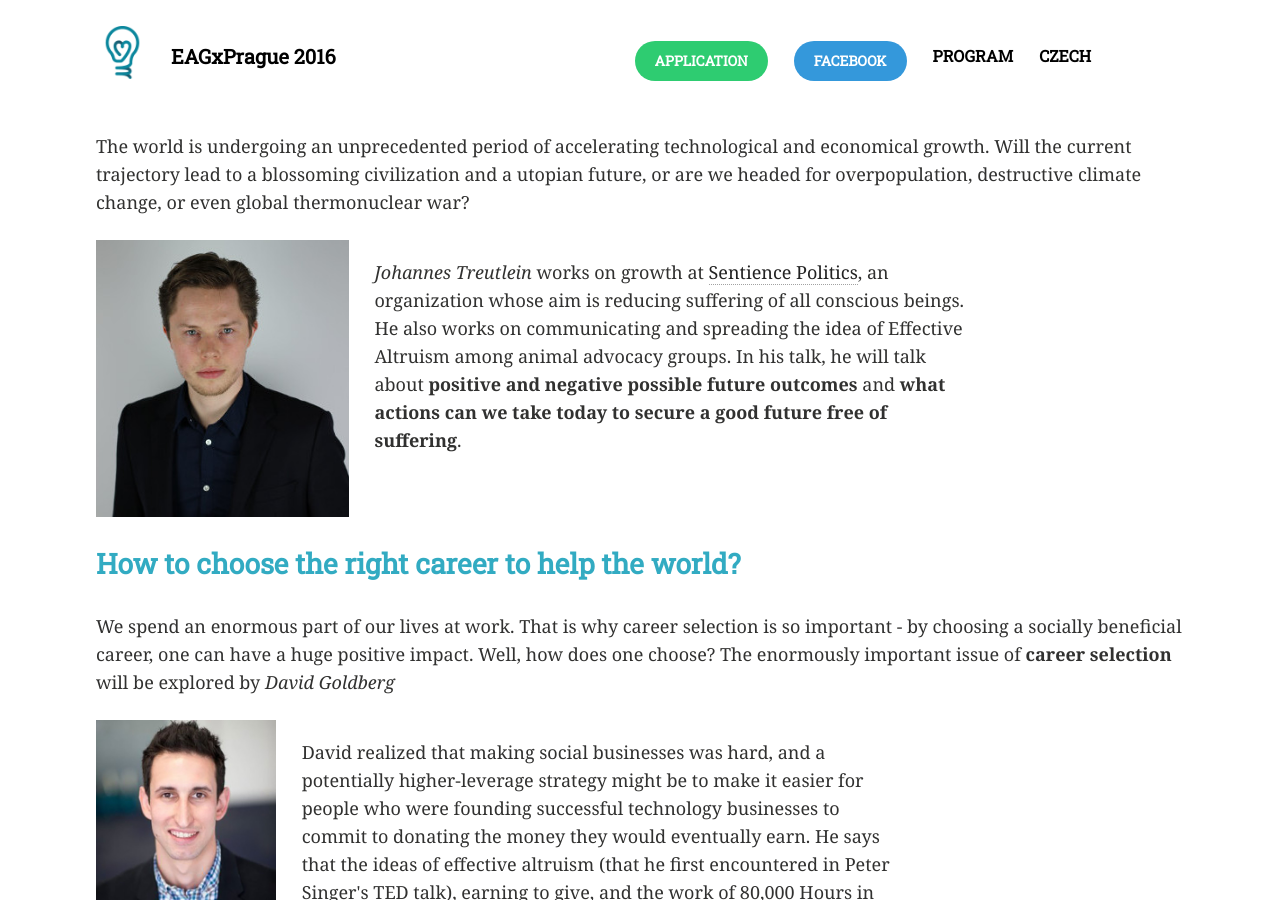
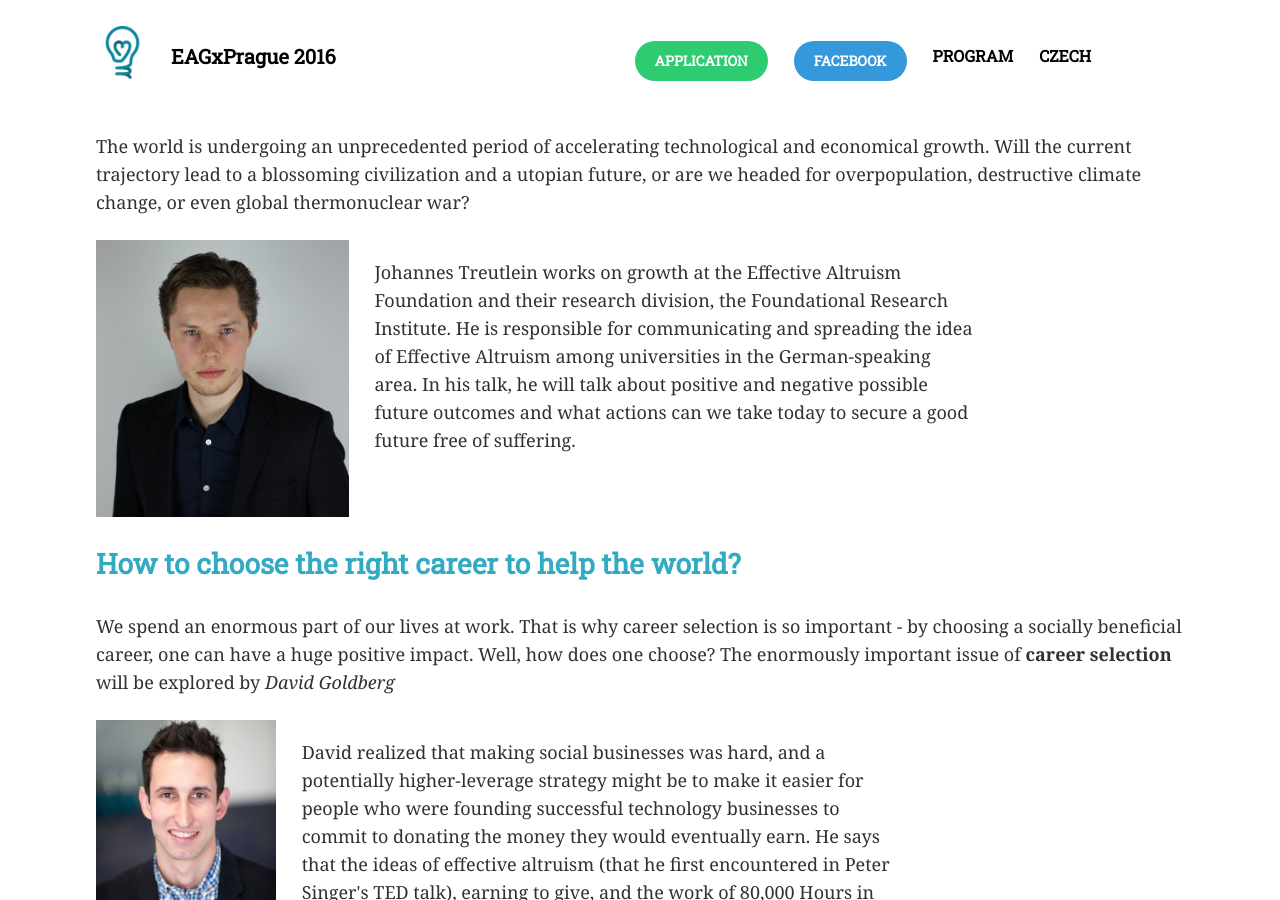
Before and after one commit to ea-czech-republic/eagxprague.org, a Jekyll site: the page built from english.md, in a window 1280 px wide and 900 px high, scrolled down 2312 px. Built offline with Jekyll 4.4.1, drawn with Linux system fonts in a browser that asks for light colours; nearby versions of some CDN libraries.

Commit message:
johannes medajlonek jak chtěl

```diff
--- a/english.md
+++ b/english.md
@@ -68,12 +68,7 @@ destructive climate change, or even global thermonuclear war?
 <img src="images/speakers/johannes-treutlein.jpg">
 <div class="desc">
 <p>
-<i>Johannes Treutlein</i> works on growth at <a href="https://sentience-politics.org/">Sentience Politics</a>,
-an organization whose aim is reducing suffering of all conscious beings.
-He also works on communicating and spreading the idea of Effective Altruism
-among animal advocacy groups. In his talk, he will talk about <b>positive and
-negative possible future outcomes</b> and <b>what actions can we take today
-to secure a good future free of suffering</b>.
+Johannes Treutlein works on growth at the Effective Altruism Foundation and their research division, the Foundational Research Institute. He is responsible for communicating and spreading the idea of Effective Altruism among universities in the German-speaking area. In his talk, he will talk about positive and negative possible future outcomes and what actions can we take today to secure a good future free of suffering.
 </p>
 </div>
 </div>
```
